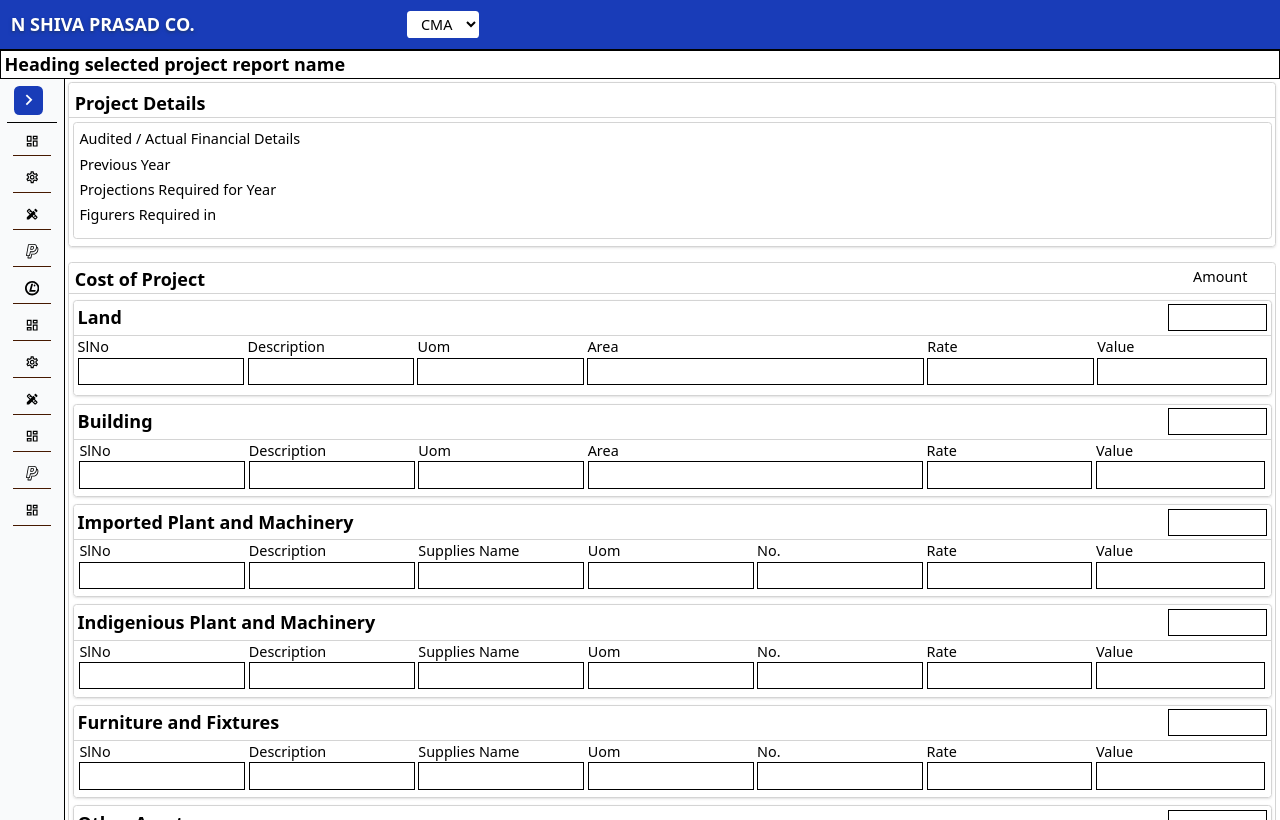
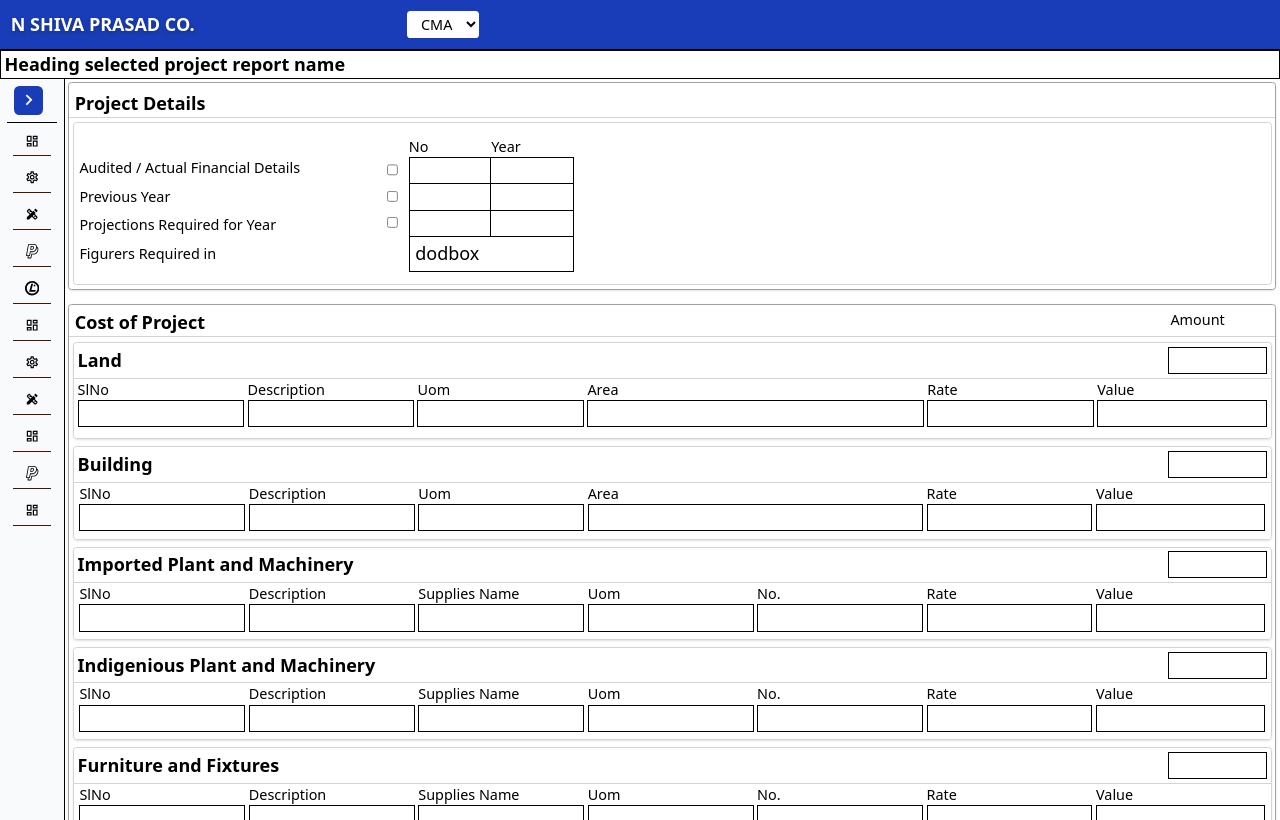
Before and after one commit to banesh-varma/project, a React (Vite) app: page /cma/projectdetails in a window 1280 px wide. Built offline with nearby package versions, Linux system fonts and the light colour scheme.

Commit message:
updated CMA and GST nav Items

```diff
--- a/src/components/CMA/ProjectDetails.tsx
+++ b/src/components/CMA/ProjectDetails.tsx
@@ -1,25 +1,50 @@
 export const ProjectDetails = () => {
   return (
     <div>
-      <div className="rounded border m-1 border-neutral-300 pb-1 shadow-sm mb-4">
+      <div className="rounded border m-1 border-neutral-400 shadow-sm mb-4">
         <div className="border-b-1 border-neutral-300 px-1.5 mt-2">
           <h1 className="font-semibold">Project Details</h1>
         </div>
         <div className="rounded border m-1 border-neutral-300 pb-2">
           <div className="grid grid-cols-12 space-x-4 p-1.5">
-            <div className="lg:col-span-4 md:col-span-8 col-span-12 grid gap-y-1">
+            <div className="lg:col-span-3 md:col-span-4 col-span-12 grid">
+              <br />
               <label htmlFor="">Audited / Actual Financial Details</label>
               <label htmlFor="">Previous Year</label>
               <label htmlFor="">Projections Required for Year</label>
               <label htmlFor="">Figurers Required in </label>
             </div>
+            <div className="grid grid-cols-12 col-span-12 lg:col-span-2 md:col-span-6 pt-2">
+              <input className="col-span-2" />
+              <label htmlFor="" className="col-span-5">No</label>
+              <label htmlFor="" className="col-span-5">Year</label>
+              <div className="col-span-2 flex justify-center items-center">
+                <input type="checkbox" />
+              </div>
+              <input type="text" className="border border-b-0 col-span-5 py-0.5" />
+              <input type="text" className="border border-b-0 border-l-0 col-span-5" />
+              <div className="flex justify-center items-center col-span-2">
+                <input type="checkbox" />
+              </div>
+              <input type="text" className="border border-b-0 col-span-5 py-0.5" />
+              <input type="text" className="border border-b-0 border-l-0 col-span-5" />
+              <div className="flex justify-center items-center col-span-2">
+                <input type="checkbox" />
+              </div>
+              <input type="text" className="border border-b-0 col-span-5 py-0.5" />
+              <input type="text" className="border border-b-0 border-l-0 col-span-5" />
+              <div className="text-center col-span-2">
+                <span></span>
+              </div>
+              <h1 className="border col-span-10 py-1 px-1.5">dodbox</h1>
+            </div>
           </div>
         </div>
       </div>
-      <div className="rounded border m-1 border-neutral-300 pb-2">
+      <div className="rounded border m-1 border-neutral-400 shadow-sm mb-4">
         <div className="grid grid-cols-12 border-b-1 border-neutral-300 mt-1 px-1.5 mb-1.5">
           <h1 className="col-span-9 md:col-span-10 lg:col-span-11 font-semibold">Cost of Project</h1>
-          <p className="col-span-3 md:col-span-2 lg:col-span-1 text-center">Amount</p>
+          <p className="col-span-3 md:col-span-2 lg:col-span-1">Amount</p>
         </div>
         <div className="rounded border m-1 border-neutral-300 pb-2 mb-2 shadow-sm">
           <div className="grid grid-cols-12 px-1 py-1">
@@ -235,10 +260,88 @@ export const ProjectDetails = () => {
             </div>
           </div>
         </div>
-        <div className="rounded border m-1 border-neutral-300 px-1.5 shadow-sm py-1 mb-3">
+        <div className="rounded border m-1 border-neutral-300 px-1.5 shadow-sm py-1">
           <h1 className="">Total</h1>
         </div>
       </div>
+      <div className="rounded border m-1 border-neutral-400 shadow-sm mb-4">
+        <div className="grid grid-cols-12 border-b-1 border-neutral-300 mt-1 px-1.5 mb-1.5">
+          <h1 className="col-span-9 md:col-span-10 lg:col-span-11 font-semibold">Means of Finance</h1>
+          <p className="col-span-3 md:col-span-2 lg:col-span-1">Amount</p>
+        </div>
+        <div className="rounded border m-1 border-neutral-300 pb-2 mb-2 shadow-sm">
+          <div className="grid grid-cols-12 px-1 py-1">
+            <h1 className="col-span-9 md:col-span-10 lg:col-span-11 font-semibold">Promotors / Proprietors Contribution</h1>
+            <input type="text" className="col-span-3 md:col-span-2 lg:col-span-1 border" />
+          </div>
+          <hr className="col-span-12 border-neutral-300"/>
+          <div className="grid grid-cols-8 lg:grid-cols-7 px-1 space-y-1 md:space-x-1">
+            <div className="col-span-8 md:col-span-4 lg:col-span-1 flex flex-col">
+              <label htmlFor="" className="" >SlNo</label>
+              <input type="text" className="border px-1.5 py-0.5" />
+            </div>
+            <div className="col-span-8 md:col-span-4 lg:col-span-2 flex flex-col">
+              <label htmlFor="">Particulars</label>
+              <input type="text" className="border px-1.5 py-0.5" />
+            </div>
+          </div>
+        </div>
+        <div className="rounded border m-1 border-neutral-300 pb-2 mb-2 shadow-sm">
+          <div className="grid grid-cols-12 px-1 py-1">
+            <h1 className="col-span-9 md:col-span-10 lg:col-span-11 font-semibold">Long Term Loans and Advances Other than Proprosed Term Loans</h1>
+            <input type="text" className="col-span-3 md:col-span-2 lg:col-span-1 border" />
+          </div>
+          <hr className="col-span-12 border-neutral-300"/>
+          <div className="grid grid-cols-8 lg:grid-cols-7 px-1 space-y-1 md:space-x-1">
+            <div className="col-span-8 md:col-span-4 lg:col-span-1 flex flex-col">
+              <label htmlFor="" className="" >SlNo</label>
+              <input type="text" className="border px-1.5 py-0.5" />
+            </div>
+            <div className="col-span-8 md:col-span-4 lg:col-span-2 flex flex-col">
+              <label htmlFor="">Particulars</label>
+              <input type="text" className="border px-1.5 py-0.5" />
+            </div>
+          </div>
+        </div>
+        <div className="rounded border m-1 border-neutral-300 pb-2 mb-2 shadow-sm">
+          <div className="grid grid-cols-12 px-1 py-1">
+            <h1 className="col-span-9 md:col-span-10 lg:col-span-11 font-semibold">Other Means of Finance</h1>
+            <input type="text" className="col-span-3 md:col-span-2 lg:col-span-1 border" />
+          </div>
+          <hr className="col-span-12 border-neutral-300"/>
+          <div className="grid grid-cols-8 lg:grid-cols-7 px-1 space-y-1 md:space-x-1">
+            <div className="col-span-8 md:col-span-4 lg:col-span-1 flex flex-col">
+              <label htmlFor="" className="" >SlNo</label>
+              <input type="text" className="border px-1.5 py-0.5" />
+            </div>
+            <div className="col-span-8 md:col-span-4 lg:col-span-2 flex flex-col">
+              <label htmlFor="">Particulars</label>
+              <input type="text" className="border px-1.5 py-0.5" />
+            </div>
+          </div>
+        </div>
+        <div className="rounded border m-1 border-neutral-300 pb-2 mb-2 shadow-sm">
+          <div className="grid grid-cols-12 px-1 py-1">
+            <h1 className="col-span-9 md:col-span-10 lg:col-span-11 font-semibold">Proposed Term Loan</h1>
+            <input type="text" className="col-span-3 md:col-span-2 lg:col-span-1 border" />
+          </div>
+          <hr className="col-span-12 border-neutral-300"/>
+          <div className="grid grid-cols-8 lg:grid-cols-7 px-1 space-y-1 md:space-x-1">
+            <div className="col-span-8 md:col-span-4 lg:col-span-1 flex flex-col">
+              <label htmlFor="" className="" >SlNo</label>
+              <input type="text" className="border px-1.5 py-0.5" />
+            </div>
+            <div className="col-span-8 md:col-span-4 lg:col-span-2 flex flex-col">
+              <label htmlFor="">Particulars</label>
+              <input type="text" className="border px-1.5 py-0.5" />
+            </div>
+          </div>
+        </div>
+        <div className="rounded border m-1 border-neutral-300 px-1.5 shadow-sm py-1">
+          <h1 className="">Total</h1>
+        </div>
+      </div>
+
     </div>
   )
 }
--- a/src/components/GST/GSThome.tsx
+++ b/src/components/GST/GSThome.tsx
@@ -94,6 +94,28 @@ const inventory = [
   {name: 'Stock Group'},
   {name: 'Rawmaterial'}
 ]
+const purchases = [
+    {name: 'Suppliers'},
+    {name: 'Purchase'},
+    {name: 'Debt Note'},
+    {name: 'Credit Note'},
+    {name: 'Advances'},
+]
+const sales = [
+    {name: 'Customers'},
+    {name: 'Invoice Nos'},
+    {name: 'Sales'},
+    {name: 'Debt Note'},
+    {name: 'Credit Note'},
+    {name: 'Advances'},
+]
+const returns = [
+  {name: 'GSTR1'},
+  {name: 'GSTR1A'},
+  {name: 'GSTR2'},
+  {name: 'GSTR1X'},
+  {name: 'GSTR9'},
+]
 
 
 const GstLayout = () => {
@@ -139,7 +161,7 @@ const GstLayout = () => {
         return (
             <ul>
             {inventory.map(invent => (
-                <li className="bg-neutral-200 mb-1 border px-1">{invent.name}</li>
+                <li className="hover:text-blue-600 cursor-pointer mb-1 px-1">{invent.name}</li>
             ))}
         </ul>
         )
@@ -191,6 +213,33 @@ const GstLayout = () => {
                 <h1 className="text-xl font-semibold">Finished Good</h1>
                 <HandleInventory/>
               </div>}
+            {activeNavItem === "Purchases" &&
+              <div className="min-w-50 max-w-52 h-[103vh] overflow-y-auto bg-gray-50 p-2 border-gr border-l-1 transition-all duration-200 ease-in-out">
+                <ul>
+                  {purchases.map(invent => (
+                      <li className="mb-1 hover:text-blue-600 cursor-pointer px-1">{invent.name}</li>
+                  ))}
+                </ul>
+              </div>
+            }
+            {activeNavItem === "Sales" &&
+              <div className="min-w-50 max-w-52 h-[103vh] overflow-y-auto bg-gray-50 p-2 border-gr border-l-1 transition-all duration-200 ease-in-out">
+                <ul>
+                  {sales.map(invent => (
+                      <li className="mb-1 hover:text-blue-600 cursor-pointer px-1">{invent.name}</li>
+                  ))}
+                </ul>
+              </div>
+            }
+            {activeNavItem === "Returns" &&
+              <div className="min-w-50 max-w-52 h-[103vh] overflow-y-auto bg-gray-50 p-2 border-gr border-l-1 transition-all duration-200 ease-in-out">
+                <ul>
+                  {returns.map(invent => (
+                      <li className="mb-1 hover:text-blue-600 cursor-pointer px-1">{invent.name}</li>
+                  ))}
+                </ul>
+              </div>
+            }
         </div>
     </div>
     )
```
